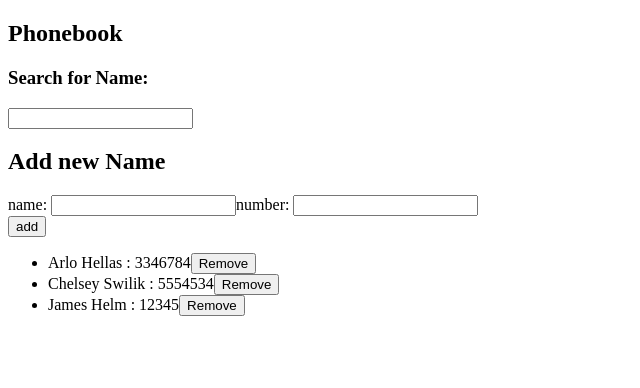
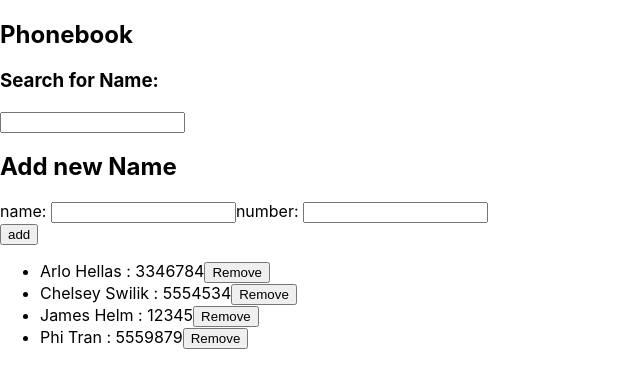
Before and after one commit to cswilik/FullstackOpen-part2, a React (Create React App) app: page / in a window 1280 px wide. Shown: the top 388 px of the page, without its empty margins (0-640 px from the left). Built offline with nearby package versions, Linux system fonts and the light colour scheme; data requests are answered from the project's data file.

Commit message:
done thru 2-19

```diff
--- a/db.json
+++ b/db.json
@@ -14,6 +14,11 @@
       "name": "James Helm",
       "number": "12345",
       "id": 4
+    },
+    {
+      "name": "Phi Tran",
+      "number": "5559879",
+      "id": 5
     }
   ]
 }
--- a/src/App.js
+++ b/src/App.js
@@ -3,6 +3,7 @@ import SearchBar from './components/SearchBar'
 import Form from './components/Form'
 import Persons from './components/Persons'
 import personService from './services/persons'
+import Notification from './components/Notification'
 
 
 const App = () => {
@@ -10,6 +11,7 @@ const App = () => {
   const [newName, setNewName ] = useState('')
   const [newNum, setNewNum] = useState('')
   const [search, setSearch] = useState('')
+  const [errorMessage, setErrorMessage] = useState(null)
 
   useEffect(() => {
     personService.getAll()
@@ -40,12 +42,20 @@ const App = () => {
         .then(person => {
           setPersons(persons.map(p => p.id !== person.id ? p : person))
         })
+        setErrorMessage(`${isUnique.name}'s number has been updated`)
+        setTimeout(() => {
+          setErrorMessage(null)
+        }, 5000)
       }
     } else {
       personService.createOne(personObj)
       .then(res => {
         setPersons(persons.concat(res))
       })
+      setErrorMessage(`${personObj.name} has been added to the phonebook`)
+      setTimeout(() => {
+        setErrorMessage(null)
+      }, 5000)
       setNewName('')
       setNewNum('')
     }
@@ -75,6 +85,7 @@ const App = () => {
 
   return (
     <div>
+      <Notification message={errorMessage}/>
       <h2>Phonebook</h2>
       <SearchBar search={search} setSearch={setSearch} />
       <Form newName={newName} newNum={newNum} setNewName={setNewName} setNewNum={setNewNum} handleSubmit={handleSubmit}/>
--- /dev/null
+++ b/src/Components/Notification.js
@@ -0,0 +1,15 @@
+import React from "react";
+
+const Notification = ({message}) => {
+    if (message === null) {return (null)}
+    else {
+
+    return (
+        <div className="notice">
+            {message}
+        </div>
+    )
+    }
+}
+
+export default Notification
--- a/src/index.css
+++ b/src/index.css
@@ -1,13 +1,23 @@
 body {
   margin: 0;
-  font-family: -apple-system, BlinkMacSystemFont, 'Segoe UI', 'Roboto', 'Oxygen',
-    'Ubuntu', 'Cantarell', 'Fira Sans', 'Droid Sans', 'Helvetica Neue',
+  font-family: -apple-system, BlinkMacSystemFont, "Segoe UI", "Roboto", "Oxygen",
+    "Ubuntu", "Cantarell", "Fira Sans", "Droid Sans", "Helvetica Neue",
     sans-serif;
   -webkit-font-smoothing: antialiased;
   -moz-osx-font-smoothing: grayscale;
 }
 
 code {
-  font-family: source-code-pro, Menlo, Monaco, Consolas, 'Courier New',
+  font-family: source-code-pro, Menlo, Monaco, Consolas, "Courier New",
     monospace;
 }
+
+.notice {
+  color: green;
+  background: lightgrey;
+  font-size: 20px;
+  border-style: solid;
+  border-radius: 5px;
+  padding: 10px;
+  margin-bottom: 10px;
+}
--- a/src/index.js
+++ b/src/index.js
@@ -1,28 +1,9 @@
 import ReactDOM from 'react-dom'
 import App from './App.js'
+import './index.css'
 
-const notes = [
-  {
-    id: 1,
-    content: 'HTML is easy',
-    date: '2019-05-30T17:30:31.098Z',
-    important: true
-  },
-  {
-    id: 2,
-    content: 'Browser can execute only JavaScript',
-    date: '2019-05-30T18:39:34.091Z',
-    important: false
-  },
-  {
-    id: 3,
-    content: 'GET and POST are the most important methods of HTTP protocol',
-    date: '2019-05-30T19:20:14.298Z',
-    important: true
-  }
-]
 
 ReactDOM.render(
-  <App notes={notes} />,
+  <App />,
   document.getElementById('root')
 )
```
